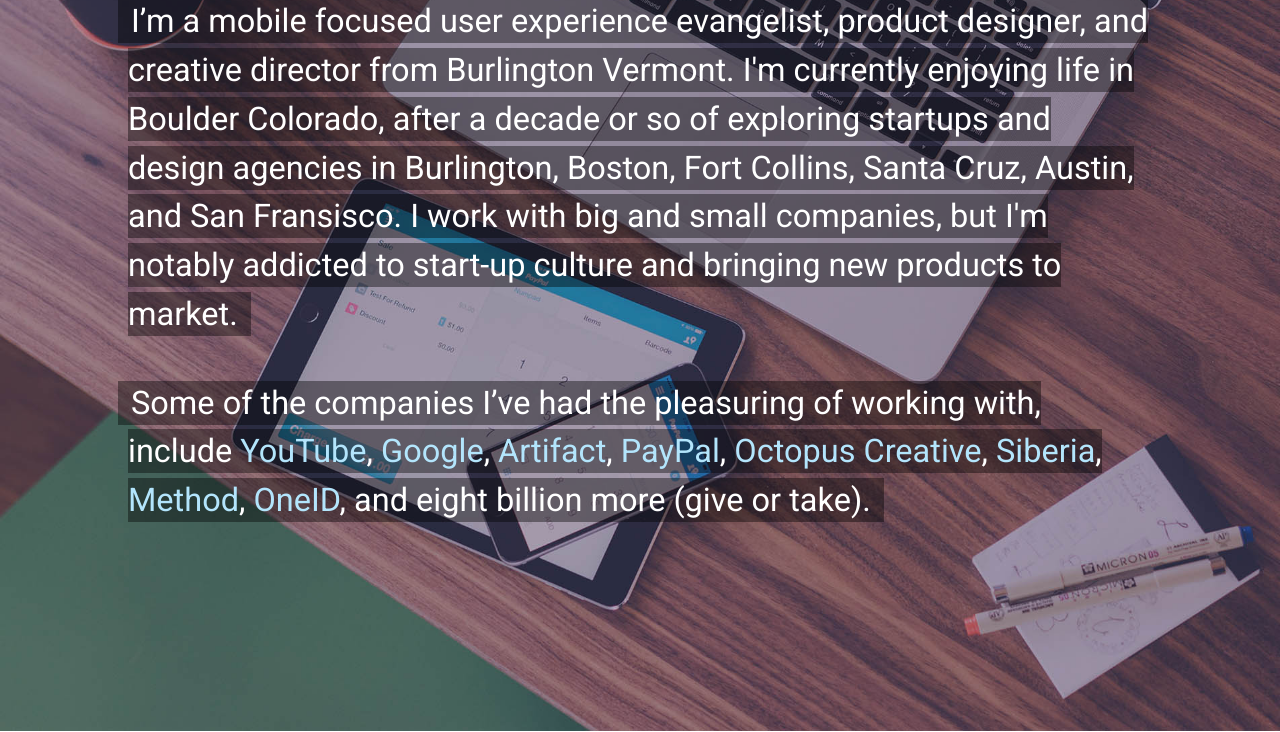
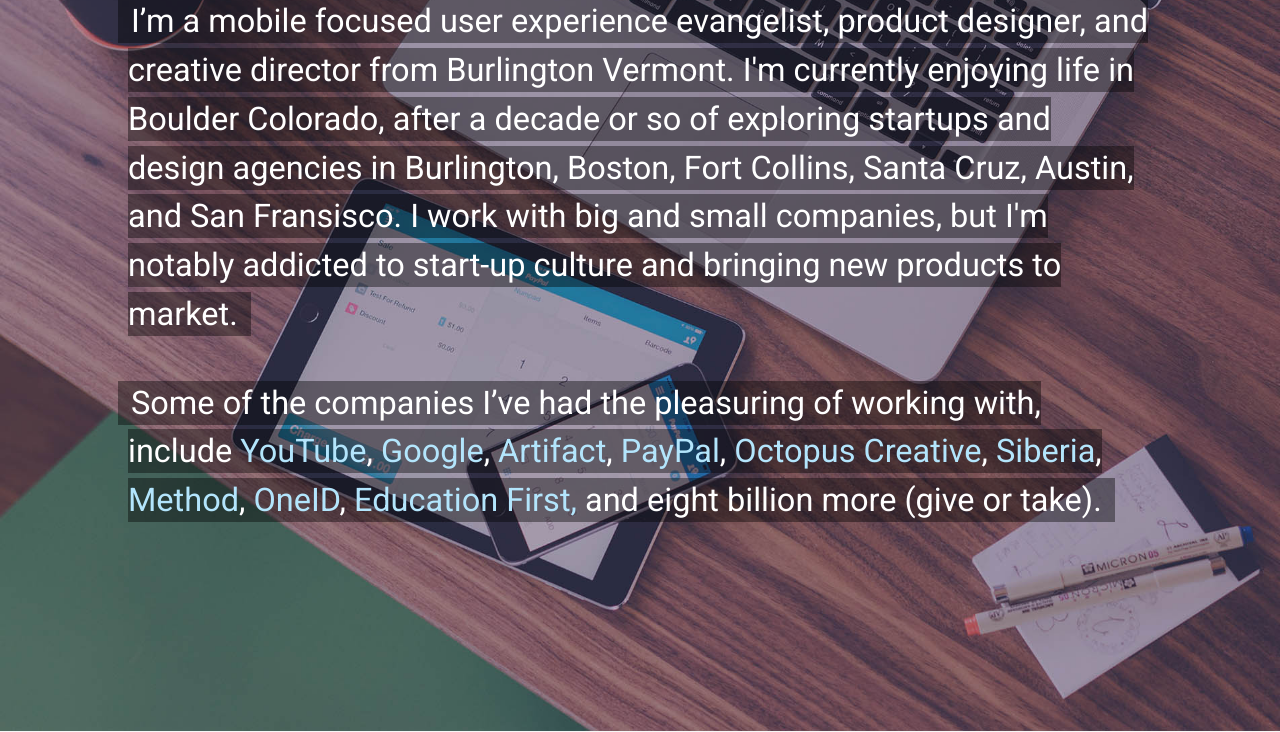
Before and after one commit to roberthaverly/roberthaverly.github.io, a PHP site: page / in a window 1280 px wide. Shown: the part 483-1215 px from the top of the page. Run offline with PHP 8.4, Linux system fonts and the light colour scheme.

Commit message:
added ef

```diff
--- a/css/style.css
+++ b/css/style.css
@@ -4,7 +4,7 @@
 	font-family: 'Roboto', Helvetica, sans-serif;
 	color: #000;
 	text-align: center;
-	background: #ebebeb;
+	background: #F5F5F5;
 }
 
 #wrapper {
@@ -61,7 +61,6 @@
 
 
 .portfolio {
-	background: #fff;
 	font-size: 2em;
 	padding: 100px 10%;
 	color: #444;
--- a/index.html
+++ b/index.html
@@ -5,7 +5,7 @@
 
 	<meta charset="utf-8">
 
-	<link rel="icon" type="image/ico" href="favicon.ico"/>
+	<link rel="icon" type="image/ico" href="http://roberthaverly.com/favicon.ico"/>
 
 	<title>Robert Haverly | Creative Direction, UX/UI Design, Product Design // Boulder Colorado</title>
 
@@ -27,7 +27,7 @@
 				<p><span>I’m a mobile focused user experience evangelist, product designer, and creative director from Burlington Vermont. I'm currently enjoying life in Boulder Colorado, after a decade or so of exploring startups and design agencies in Burlington, Boston, Fort Collins, Santa Cruz, Austin, and San Fransisco. I work with big and small companies, but I'm notably addicted to start-up culture and bringing new products to market.</span>
 				</p>
 
-				<p><span>Some of the companies I’ve had the pleasuring of working with, include <a href="http://www.youtube.com/yt/advertise/">YouTube</a>, <a href="http://google.com">Google</a>, <a href="http://weareartifact.com">Artifact</a>, <a href="http://paypal.com/here">PayPal</a>, <a href="http://octopuscreative.com">Octopus Creative</a>, <a href="http://oursiberia.com">Siberia</a>, <a href="http://method.com">Method</a>, <a href="http://beta.oneid.com">OneID</a>, and eight billion more (give or take).</span>
+				<p><span>Some of the companies I’ve had the pleasuring of working with, include <a href="http://www.youtube.com/yt/advertise/">YouTube</a>, <a href="http://google.com">Google</a>, <a href="http://weareartifact.com">Artifact</a>, <a href="http://paypal.com/here">PayPal</a>, <a href="http://octopuscreative.com">Octopus Creative</a>, <a href="http://oursiberia.com">Siberia</a>, <a href="http://method.com">Method</a>, <a href="http://beta.oneid.com">OneID</a>, <a href="http://www.ef.edu/us-home/">Education First,</a> and eight billion more (give or take).</span>
 				</p>
 			</div>
 
```
